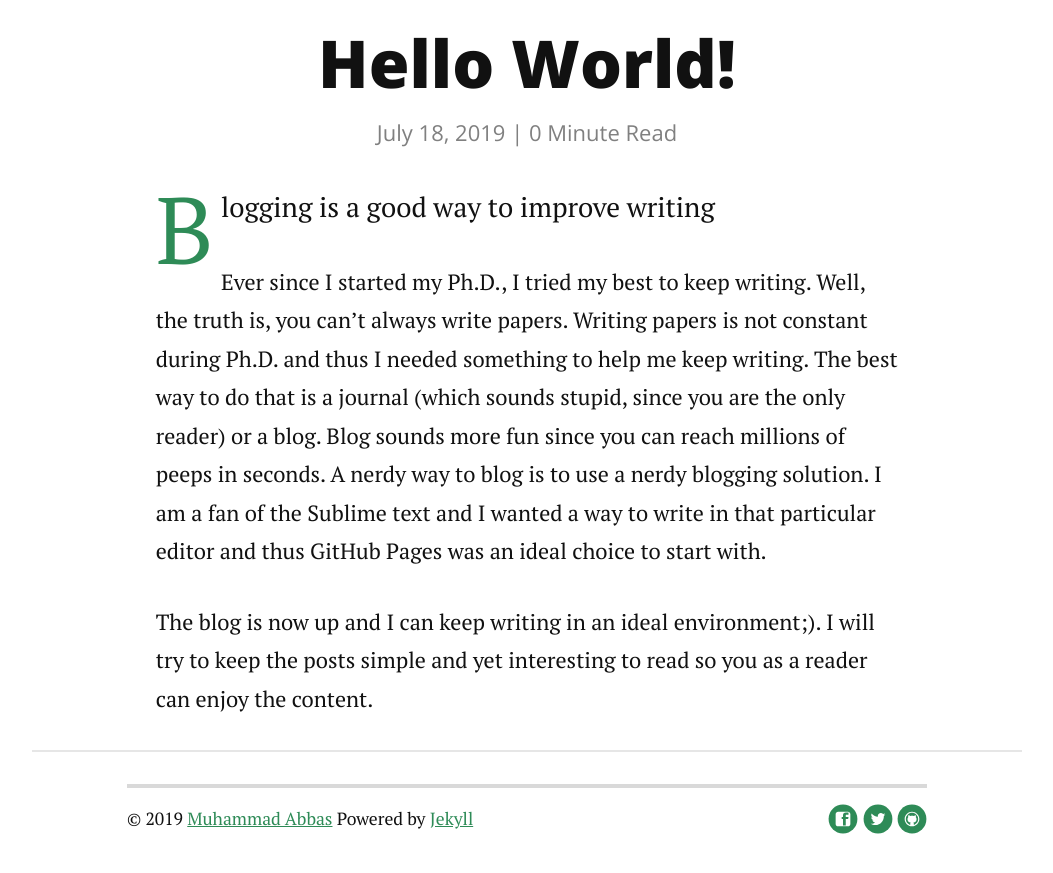
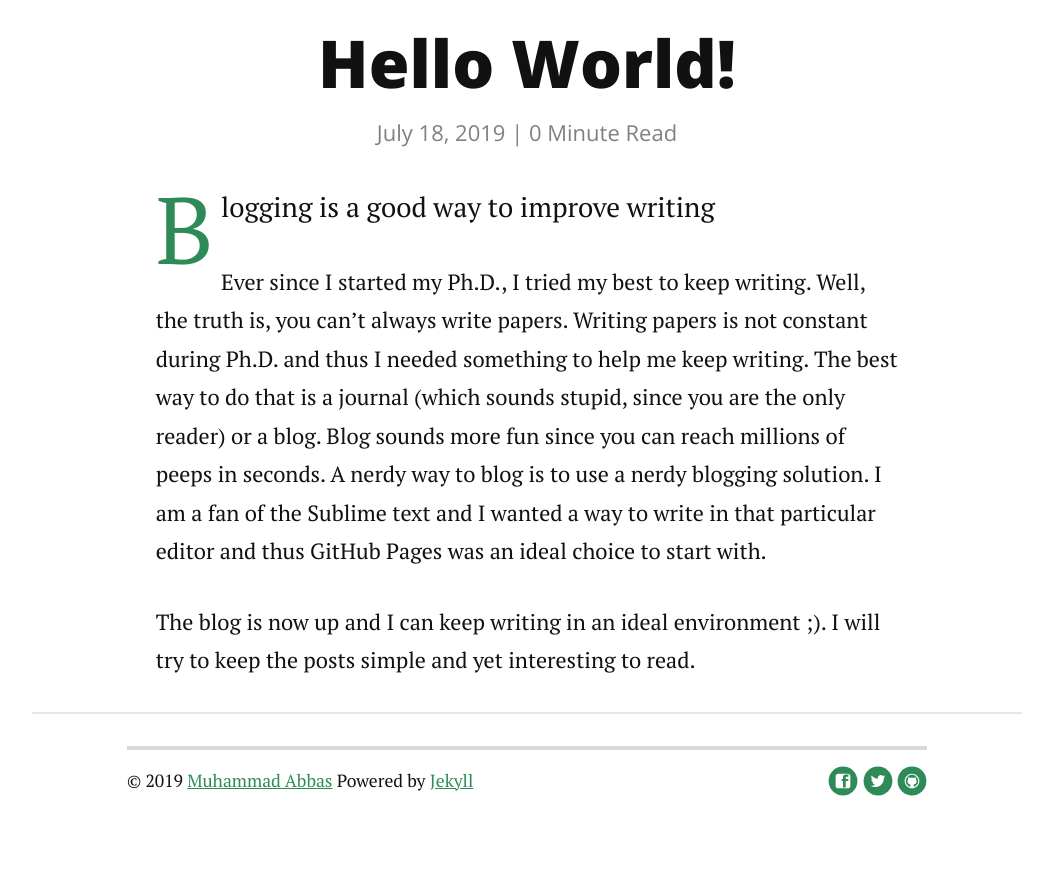
Before and after one commit to a66as/a66as.github.io, a Jekyll site: the page built from _posts/2019-07-18-hello-world.markdown, in a window 1280 px wide, cut to the strip 334-1210 px from the top of the page. Shown: the top 873 px of the strip, without its empty margins (113-1166 px from the left). Built offline with Jekyll 4.4.1, drawn with Linux system fonts in a browser that asks for light colours; nearby versions of some CDN libraries; after the commit the page ends 1171 px from its top, so only the background shows below that.

Commit message:
Update 2019-07-18-hello-world.markdown

```diff
--- a/_posts/2019-07-18-hello-world.markdown
+++ b/_posts/2019-07-18-hello-world.markdown
@@ -8,4 +8,4 @@ date:   2019-07-18
 
 Ever since I started my Ph.D., I tried my best to keep writing. Well, the truth is, you can't always write papers. Writing papers is not constant during Ph.D. and thus I needed something to help me keep writing. The best way to do that is a journal (which sounds stupid, since you are the only reader) or a blog. Blog sounds more fun since you can reach millions of peeps in seconds. A nerdy way to blog is to use a nerdy blogging solution. I am a fan of the Sublime text and I wanted a way to write in that particular editor and thus GitHub Pages was an ideal choice to start with.
 
-The blog is now up and I can keep writing in an ideal environment;). I will try to keep the posts simple and yet interesting to read so you as a reader can enjoy the content.
+The blog is now up and I can keep writing in an ideal environment ;). I will try to keep the posts simple and yet interesting to read.
```
